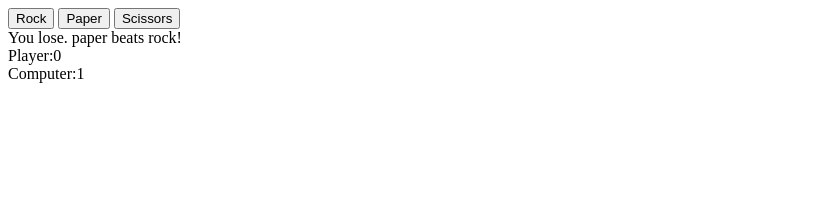
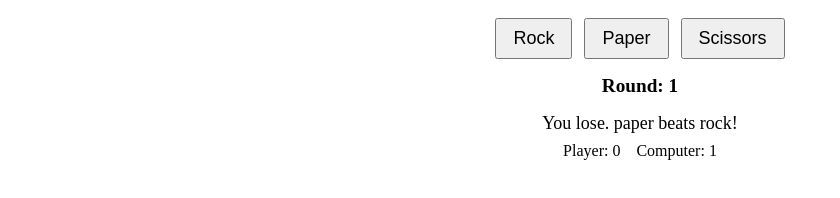
Before and after one commit to curlscodes/rock-paper-scissors, a plain HTML site: page index.html in a window 1280 px wide. Both pictures are taken after a click on the button "Rock". Shown: the whole page, without its empty margins (0-840 px from the left). Drawn offline with Linux system fonts and the light colour scheme.

Commit message:
add styles

```diff
--- a/index.html
+++ b/index.html
@@ -5,16 +5,23 @@
     <meta http-equiv="X-UA-Compatible" content="IE=edge">
     <meta name="viewport" content="width=device-width, initial-scale=1.0">
     <title>Rock Paper Scissors</title>
+    <link rel="stylesheet" href="style.css">
 </head>
 <body>
-    <button class="button" id="rock">Rock</button>
-    <button class="button" id="paper">Paper</button>
-    <button class="button" id="scissors">Scissors</button>
-    <div id="round"></div>
-    <div id="pScore"></div>
-    <div id="cScore"></div>
-    <div id="winner"></div>
-
+    <div class="buttons">
+        <button id="rock">Rock</button>
+        <button id="paper">Paper</button>
+        <button id="scissors">Scissors</button>
+    </div>
+    <div class="info">
+        <div id="round"></div>
+        <div id="winlose"></div>
+        <div class="scores">
+            <div id="pScore"></div>
+            <div id="cScore"></div>
+        </div>
+        <div id="winner"></div>
+    </div>
     <script src="script.js"></script>
 </body>
 </html>
--- a/script.js
+++ b/script.js
@@ -3,6 +3,7 @@
 const pScoreEl = document.getElementById('pScore')
 const cScoreEl = document.getElementById('cScore')
 const winnerEl = document.getElementById('winner')
+const winloseEl = document.getElementById('winlose')
 const roundEl = document.getElementById('round')
 
 function computerPlay() {
@@ -19,18 +20,18 @@ function game(playerMove, computerMove) {
         || computerMove === 'rock' && playerMove === 'scissors'
         || computerMove === 'scissors' && playerMove === 'paper')
             {cCounter++;
-            roundEl.innerText = `You lose. ${computerMove} beats ${playerMove}!`}
+            winloseEl.innerText = `You lose. ${computerMove} beats ${playerMove}!`}
 
         if (computerMove === 'rock' && playerMove === 'paper'
         || computerMove === 'scissors' && playerMove === 'rock'
         || computerMove === 'paper' && playerMove === 'scissors')
             {pCounter++;
-            roundEl.innerText = `You win. ${playerMove} beats ${computerMove}!`}
+            winloseEl.innerText = `You win. ${playerMove} beats ${computerMove}!`}
 
         else if (computerMove === playerMove) {
-            roundEl.innerText = `Draw. You both chose ${playerMove}!`;}
+            winloseEl.innerText = `Draw. You both chose ${playerMove}!`;}
 
-    else if (pCounter == 5) {
+    if (pCounter == 5) {
         winnerEl.innerText = "You won!";
         rockBtn.disabled = true;
         paperBtn.disabled = true;
@@ -41,13 +42,15 @@ function game(playerMove, computerMove) {
         paperBtn.disabled = true;
         scissorsBtn.disabled = true;
     }
-    pScoreEl.innerText = `Player:${pCounter}`
-    cScoreEl.innerText = `Computer:${cCounter}`
-
+    pScoreEl.innerText = `Player: ${pCounter}`
+    cScoreEl.innerText = `Computer: ${cCounter}`
+    round++;
+    roundEl.innerText = `Round: ${round}`;
 }
 
 let cCounter = 0
 let pCounter = 0
+let round = 0
 
 let rockBtn = document.querySelector('#rock');
 let paperBtn = document.querySelector('#paper');
--- a/style.css
+++ b/style.css
@@ -0,0 +1,47 @@
+body {
+    margin: 0px;
+    display: flex;
+    justify-content: center;
+    align-items: center;
+    flex-direction: column;
+    margin-top: 10px;
+}
+
+button {
+    padding: 8px 16px;
+    font-size: large;
+    margin: 8px 4px;
+}
+
+.info {
+    display: flex;
+    flex-direction: column;
+    justify-content: center;
+    align-items: center;
+    margin: 8px;
+}
+
+.scores {
+    display: flex;
+    align-items: center;
+    justify-content: center;
+}
+#cScore, #pScore {
+    margin: 0px 8px;
+}
+
+#winlose {
+    margin:8px 0px;
+    font-size: 18px;
+}
+
+#round {
+    font-size: larger;
+    font-weight: bold;
+    margin-bottom: 8px;
+}
+
+#winner {
+    font-size: larger;
+    margin-top: 16px;
+}
```
